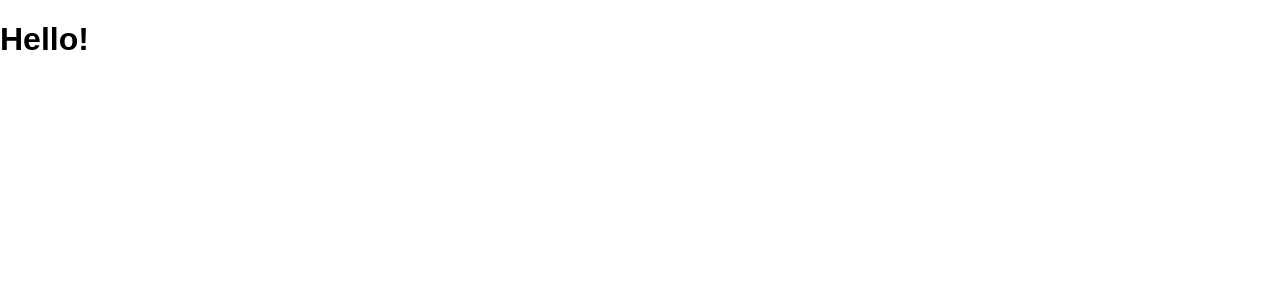
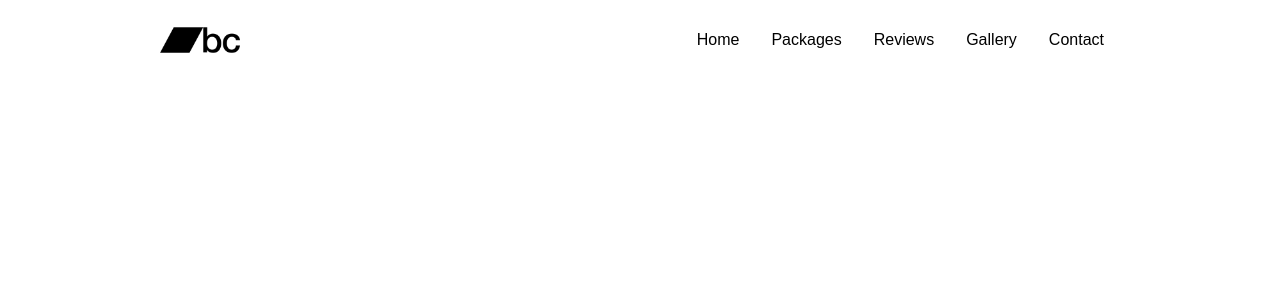
Before and after one commit to shukonin/React_Mockups, a React (Create React App) app: page /React_Mockups/singlepage in a window 1280 px wide. Shown: the top 300 px of the page. Built offline with nearby package versions, Linux system fonts and the light colour scheme.

Commit message:
Add/ Header company icon and list elements

```diff
--- a/src/Signup_1/Components/Logos/index.jsx
+++ b/src/Signup_1/Components/Logos/index.jsx
@@ -1,6 +1,6 @@
-import React from "react";
-import { StyledCompanyLogo } from "./style";
-import logo from "../../Assets/Company-logo.png";
+import React from 'react';
+import { StyledCompanyLogo } from './style';
+import logo from '../../Assets/Company-logo.png';
 
 const CompanyLogo = () => {
   return <StyledCompanyLogo src={logo} alt="Company-logo" />;
--- /dev/null
+++ b/src/Single_Page/Components/Header/index.jsx
@@ -0,0 +1,25 @@
+import React from 'react';
+import {
+  StyledHeader,
+  StyledCompanyLogo,
+  StyledHeaderList,
+  StyledHeaderListElement,
+} from './style';
+import logo from '../../Assets/Company-logo.png';
+
+const Header = () => {
+  return (
+    <StyledHeader>
+      <StyledCompanyLogo src={logo} alt="The company logo"></StyledCompanyLogo>
+      <StyledHeaderList>
+        <StyledHeaderListElement>Home</StyledHeaderListElement>
+        <StyledHeaderListElement>Packages</StyledHeaderListElement>
+        <StyledHeaderListElement>Reviews</StyledHeaderListElement>
+        <StyledHeaderListElement>Gallery</StyledHeaderListElement>
+        <StyledHeaderListElement>Contact</StyledHeaderListElement>
+      </StyledHeaderList>
+    </StyledHeader>
+  );
+};
+
+export { Header };
--- /dev/null
+++ b/src/Single_Page/Components/Header/style.js
@@ -0,0 +1,30 @@
+import styled from 'styled-components';
+
+const StyledHeader = styled.header`
+  display: flex;
+  align-items: center;
+  justify-content: space-between;
+`;
+const StyledCompanyLogo = styled.img`
+  width: 5rem;
+  height: auto;
+`;
+const StyledHeaderList = styled.ul`
+  list-style: none;
+  display: flex;
+`;
+const StyledHeaderListElement = styled.li`
+  margin: 0 1rem;
+
+  &:hover {
+    cursor: pointer;
+    text-decoration: underline;
+  }
+`;
+
+export {
+  StyledHeader,
+  StyledCompanyLogo,
+  StyledHeaderList,
+  StyledHeaderListElement,
+};
--- /dev/null
+++ b/src/Single_Page/Layouts/PageLayout.js
@@ -0,0 +1,7 @@
+import styled from 'styled-components';
+
+const MainContainer = styled.div`
+  padding: 0 10rem;
+`;
+
+export { MainContainer };
--- a/src/Single_Page/SinglePage.jsx
+++ b/src/Single_Page/SinglePage.jsx
@@ -1,7 +1,13 @@
 import React from 'react';
+import { MainContainer } from './Layouts/PageLayout';
+import { Header } from './Components/Header';
 
 const SinglePage = () => {
-  return <h1>Hello!</h1>;
+  return (
+    <MainContainer>
+      <Header />
+    </MainContainer>
+  );
 };
 
 export { SinglePage };
```
Also changed, not shown: src/Single_Page/Assets/Company-logo.png (added), 1 other file (tests, documents, lock files or other folders).
